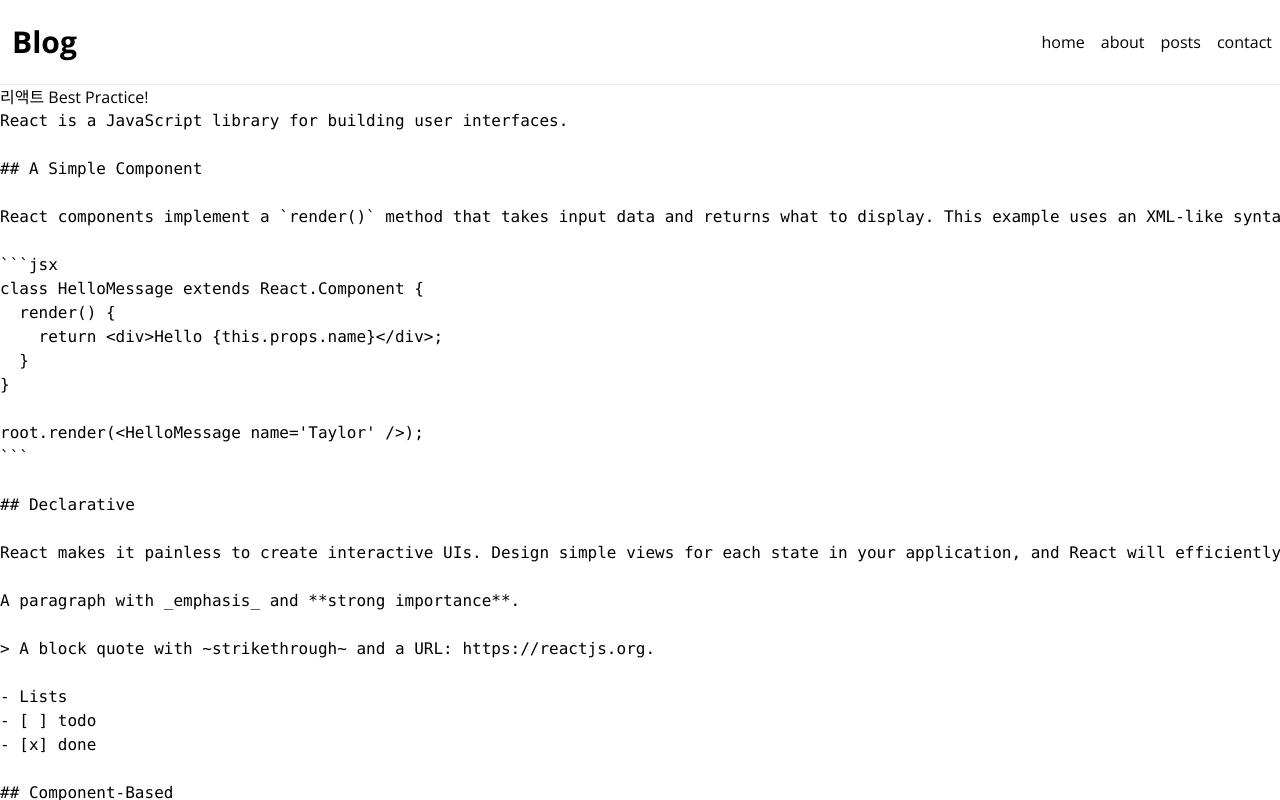
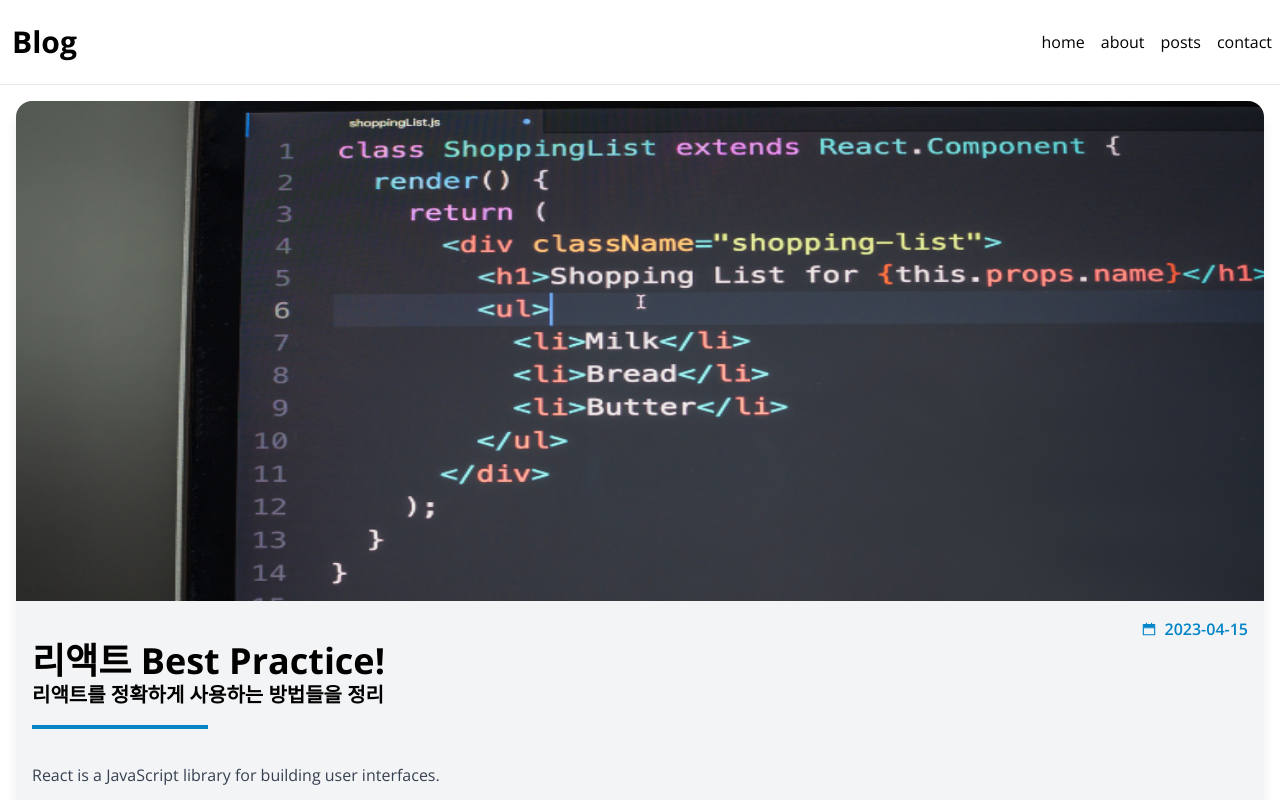
Before and after one commit to minki3/Blog, a Next.js app: page /posts/best-react-practices in a window 1280 px wide. Built offline with nearby package versions, Linux system fonts and the light colour scheme.

Commit message:
ADD: postpage markdown 적용

```diff
--- a/next.config.js
+++ b/next.config.js
@@ -3,6 +3,16 @@
   experimental: {
     appDir: true,
   },
-}
+  images: {
+    remotePatterns: [
+      {
+        protocol: "https",
+        hostname: "images.unsplash.com",
+        port: "",
+        pathname: "/**",
+      },
+    ],
+  },
+};
 
-module.exports = nextConfig
+module.exports = nextConfig;
--- /dev/null
+++ b/src/app/posts/[slug]/markdownViewer.tsx
@@ -0,0 +1,49 @@
+"use client";
+import ReactMarkdown from "react-markdown";
+import remarkGfm from "remark-gfm";
+import { Prism as SyntaxHighlighter } from "react-syntax-highlighter";
+import { materialDark } from "react-syntax-highlighter/dist/esm/styles/prism";
+import Image from "next/image";
+
+interface Props {
+  content: string;
+}
+
+export default function MarkdownViewer({ content }: Props) {
+  return (
+    <ReactMarkdown
+      className="prose max-w-none"
+      remarkPlugins={[remarkGfm]}
+      components={{
+        code({ node, inline, className, children, ...props }) {
+          const match = /language-(\w+)/.exec(className || "");
+          return !inline && match ? (
+            <SyntaxHighlighter
+              language={match[1]}
+              PreTag="div"
+              {...props}
+              style={materialDark}
+            >
+              {String(children).replace(/\n$/, "")}
+            </SyntaxHighlighter>
+          ) : (
+            <code {...props} className={className}>
+              {children}
+            </code>
+          );
+        },
+        img: (image) => (
+          <Image
+            className="w-full max-h-60 object-cover"
+            src={image.src || ""}
+            alt={image.src || ""}
+            width={500}
+            height={350}
+          />
+        ),
+      }}
+    >
+      {content}
+    </ReactMarkdown>
+  );
+}
--- a/src/app/posts/[slug]/page.tsx
+++ b/src/app/posts/[slug]/page.tsx
@@ -1,5 +1,8 @@
 import { getCardData, getPost } from "@/app/service/products";
 import { notFound, redirect } from "next/navigation";
+import MarkdownViewer from "./markdownViewer";
+import Image from "next/image";
+import { AiTwotoneCalendar } from "react-icons/ai";
 
 interface Props {
   params: {
@@ -15,15 +18,31 @@
 
 export default async function PostsPage({ params: { slug } }: Props) {
   const post = await getPost(slug);
+  const { title, description, date, category, path, featured, content } = post;
   console.log(post);
   if (!post) {
     return notFound();
   }
   return (
-    <section>
-      <h1>{post.title}</h1>
-      <pre>{post.content}</pre>
-    </section>
+    <article className=" rounded-2xl overflow-hidden bg-gray-100 shadow-lg m-4">
+      <Image
+        className="w-full h-1/5 max-h-[500px]"
+        src={`/images/posts/${path}.png`}
+        alt={title}
+        width={760}
+        height={420}
+      />
+      <section className="flex flex-col p-4">
+        <div className="flex items-center self-end text-sky-600">
+          <AiTwotoneCalendar />
+          <p className="font-semibold ml-2">{date.toString()}</p>
+        </div>
+        <h1 className="text-4xl font-bold">{title}</h1>
+        <p className="text-xl font-bold">{description}</p>
+        <div className="w-44 border-2 border-sky-600 mt-4 mb-8" />
+        <MarkdownViewer content={content} />
+      </section>
+    </article>
   );
 }
 
--- a/tailwind.config.js
+++ b/tailwind.config.js
@@ -1,18 +1,18 @@
 /** @type {import('tailwindcss').Config} */
 module.exports = {
   content: [
-    './src/pages/**/*.{js,ts,jsx,tsx,mdx}',
-    './src/components/**/*.{js,ts,jsx,tsx,mdx}',
-    './src/app/**/*.{js,ts,jsx,tsx,mdx}',
+    "./src/pages/**/*.{js,ts,jsx,tsx,mdx}",
+    "./src/components/**/*.{js,ts,jsx,tsx,mdx}",
+    "./src/app/**/*.{js,ts,jsx,tsx,mdx}",
   ],
   theme: {
     extend: {
       backgroundImage: {
-        'gradient-radial': 'radial-gradient(var(--tw-gradient-stops))',
-        'gradient-conic':
-          'conic-gradient(from 180deg at 50% 50%, var(--tw-gradient-stops))',
+        "gradient-radial": "radial-gradient(var(--tw-gradient-stops))",
+        "gradient-conic":
+          "conic-gradient(from 180deg at 50% 50%, var(--tw-gradient-stops))",
       },
     },
   },
-  plugins: [],
-}
+  plugins: [require("@tailwindcss/typography")],
+};
```
Also changed, not shown: package.json (+8 -0 lines), 1 other file (tests, documents, lock files or other folders).
